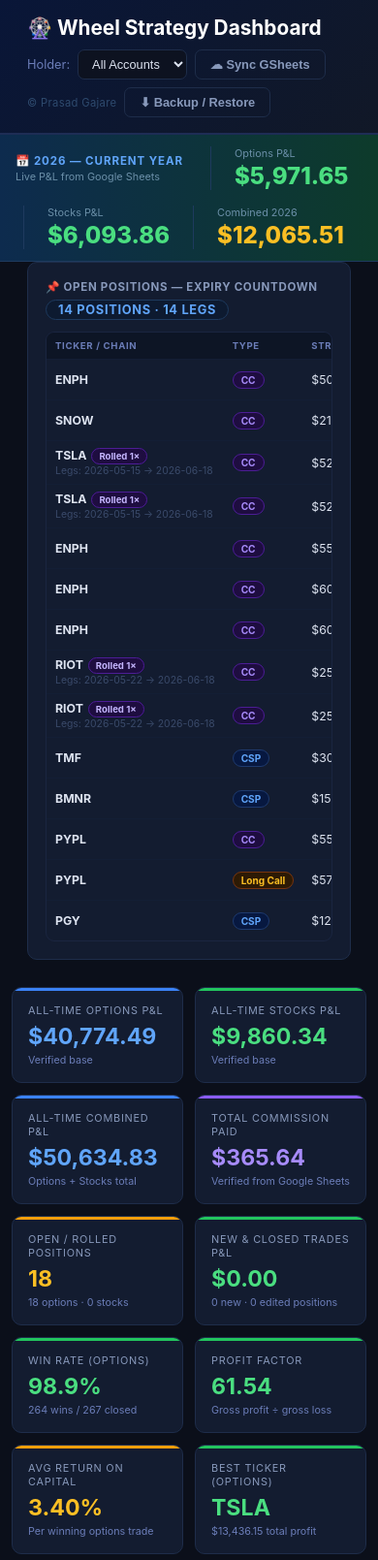
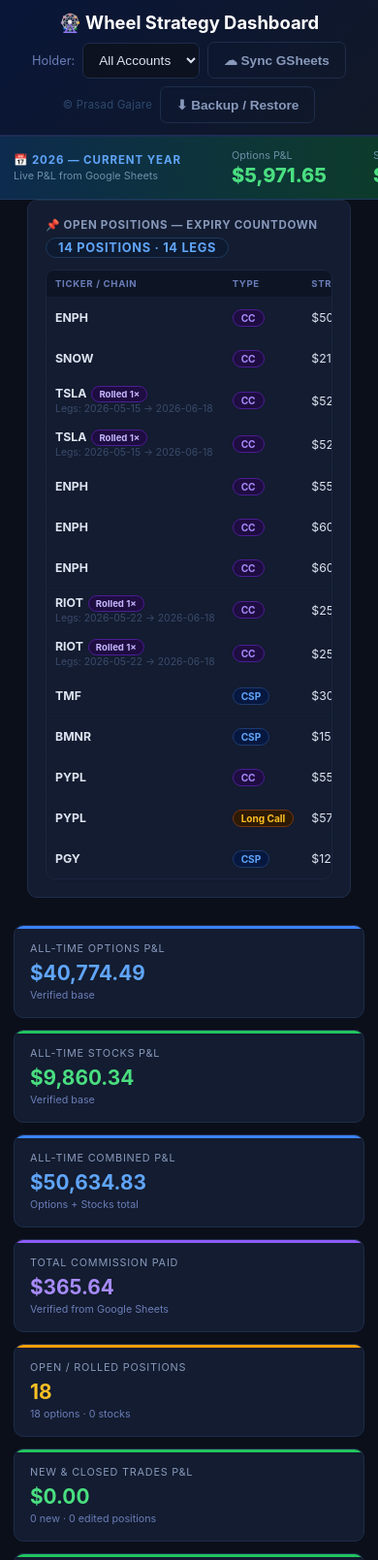
Before and after one commit to 06prasadg/wheel-dashboard-app, a website: page www/index.html in a window 390 px wide. Shown: the top 1609 px of the page at 97% size. Drawn offline with Linux system fonts and the light colour scheme.

Commit message:
Mobile-app polish: stack header, scrollable banner/tabs, bigger touch targets, full-screen modals

```diff
--- a/www/index.html
+++ b/www/index.html
@@ -138,6 +138,39 @@ tbody tr.hist-row td{opacity:.9}
   .fg{grid-template-columns:1fr}
   .filter-wrap{margin-left:0}
   .year-banner{padding:12px 16px}
+}
+
+/* ===== MOBILE APP POLISH (Android WebView) ===== */
+html{-webkit-text-size-adjust:100%}
+@media(max-width:768px){
+  body{overflow-x:hidden}
+  /* Header stacks and centers instead of overflowing wide */
+  .header{padding:12px 14px;flex-direction:column;align-items:stretch;gap:8px}
+  .header h1{font-size:1.15rem;justify-content:center}
+  .header-right{justify-content:center}
+  /* Year banner scrolls sideways instead of shrinking the whole page */
+  .year-banner{flex-wrap:nowrap;overflow-x:auto;-webkit-overflow-scrolling:touch;padding:12px 14px}
+  .yb-item{flex-shrink:0}
+  .yb-val{font-size:1.25rem}
+  /* Summary cards + charts padding */
+  .summary-grid{padding:12px 14px}
+  .c-val{font-size:1.3rem}
+  /* Tabs scroll sideways, larger touch targets */
+  .tabs{flex-wrap:nowrap;overflow-x:auto;-webkit-overflow-scrolling:touch;padding:0 14px}
+  .tab-btn{flex-shrink:0;padding:12px 16px;font-size:.9rem}
+  .tab-pane{padding:14px}
+  /* Bigger, thumb-friendly buttons and inputs */
+  .btn{padding:10px 16px;font-size:.85rem}
+  .filter-wrap{margin-left:0;width:100%}
+  select,input[type=text],input[type=number],input[type=date]{padding:9px 12px;font-size:.85rem}
+  /* Tables: keep sideways scroll inside their wrapper, readable text */
+  table{font-size:.8rem}
+  thead th,tbody td{padding:10px 8px}
+  /* Modal fills the screen like a native sheet */
+  .modal-box{width:100%;max-width:100vw;height:100dvh;max-height:100dvh;border-radius:0;padding:18px}
+}
+@media(max-width:430px){
+  .summary-grid{grid-template-columns:1fr}
 }
 </style>
 </head>
```
